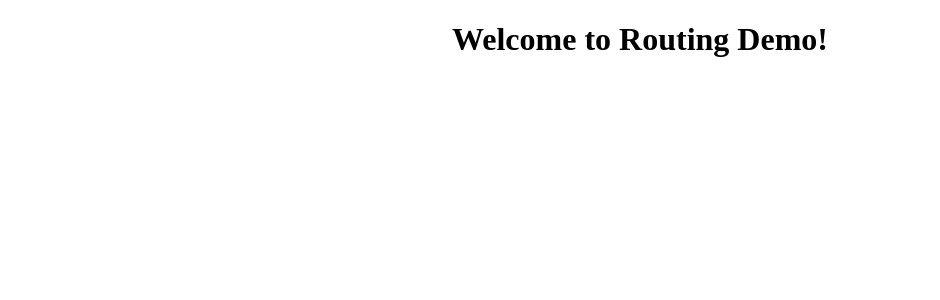
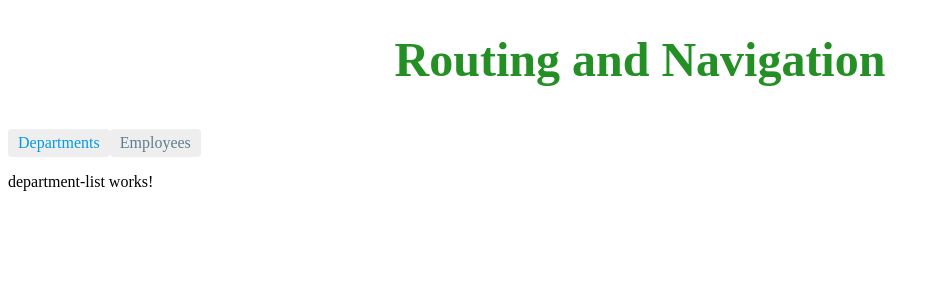
Before and after one commit to Aktarul/ng-Routing-Demo, an Angular app in the folder Routing-Demo/: page /departments in a window 1280 px wide. Before the commit this address led to /. Shown: the top 300 px of the page, without its empty margins (0-940 px from the left). Built offline with nearby package versions, Linux system fonts and the light colour scheme.

Commit message:
html updated

```diff
--- a/Routing-Demo/src/app/app-routing.module.ts
+++ b/Routing-Demo/src/app/app-routing.module.ts
@@ -1,10 +1,18 @@
 import { NgModule } from '@angular/core';
 import { Routes, RouterModule } from '@angular/router';
+import { DepartmentListComponent } from './department-list/department-list.component';
+import { EmployeeListComponent } from './employee-list/employee-list.component';
+import { PageNotFoundComponent } from './page-not-found/page-not-found.component';
 
-const routes: Routes = [];
+const routes: Routes = [
+  { path: 'departments', component: DepartmentListComponent },
+  { path: 'employees', component: EmployeeListComponent },
+  { path: '**', component: PageNotFoundComponent }
+];
 
 @NgModule({
   imports: [RouterModule.forRoot(routes)],
   exports: [RouterModule]
 })
 export class AppRoutingModule { }
+export const routingComponents = [ DepartmentListComponent, EmployeeListComponent, PageNotFoundComponent ];
--- a/Routing-Demo/src/app/app.component.html
+++ b/Routing-Demo/src/app/app.component.html
@@ -1,8 +1,12 @@
 <div style="text-align:center">
   <h1>
-    Welcome to {{ title }}!
+    Routing and Navigation
   </h1>
 </div>
-
+<nav>
+  <a routerLink="/departments" routerLinkActive="active">Departments</a>
+  <a routerLink="/employees" routerLinkActive="active">Employees</a>
+</nav>
 
 <router-outlet></router-outlet>
+<!-- Routed views go here -->
--- /dev/null
+++ b/Routing-Demo/src/app/page-not-found/page-not-found.component.ts
@@ -0,0 +1,17 @@
+import { Component, OnInit } from '@angular/core';
+
+@Component({
+  selector: 'app-page-not-found',
+  template: `
+    <h3> Page Not Found </h3>
+  `,
+  styles: []
+})
+export class PageNotFoundComponent implements OnInit {
+
+  constructor() { }
+
+  ngOnInit() {
+  }
+
+}
--- a/Routing-Demo/src/styles.css
+++ b/Routing-Demo/src/styles.css
@@ -1 +1,47 @@
 /* You can add global styles to this file, and also import other style files */
+nav a.visited, a.link{
+  color: #607D8B;
+}
+nav a.active {
+  color: #039BE5
+}
+nav a.hover {
+  color: #039be5;
+  background-color: #cfd8dc;
+}
+
+.items {
+  margin: 0 0 2em 0;
+  list-style-type: none;
+  padding-left: o;
+
+ }
+
+ nav a {
+   padding: 5px 10px;
+   text-decoration: none;
+   margin-top: 10px;
+   display: inline-block;
+   background-color: #eee;
+   border-radius: 4px;
+ }
+nav a:visited, a:link {
+  color: #607d8b;
+}
+nav a:hover {
+  color: #039be5;
+  background-color: #cfd8dc;
+}
+button:hover{
+   background-color: #cfd8dc;
+ }
+ button:disabled {
+   background-color: #eee;
+   color: #aaa;
+   cursor: auto;
+ }
+
+ div h1 {
+   color: #248f24;
+   font-size: 300%
+ }
```
Also changed, not shown: Routing-Demo/src/app/app.module.ts (+4 -5 lines), 1 other file (tests, documents, lock files or other folders).
